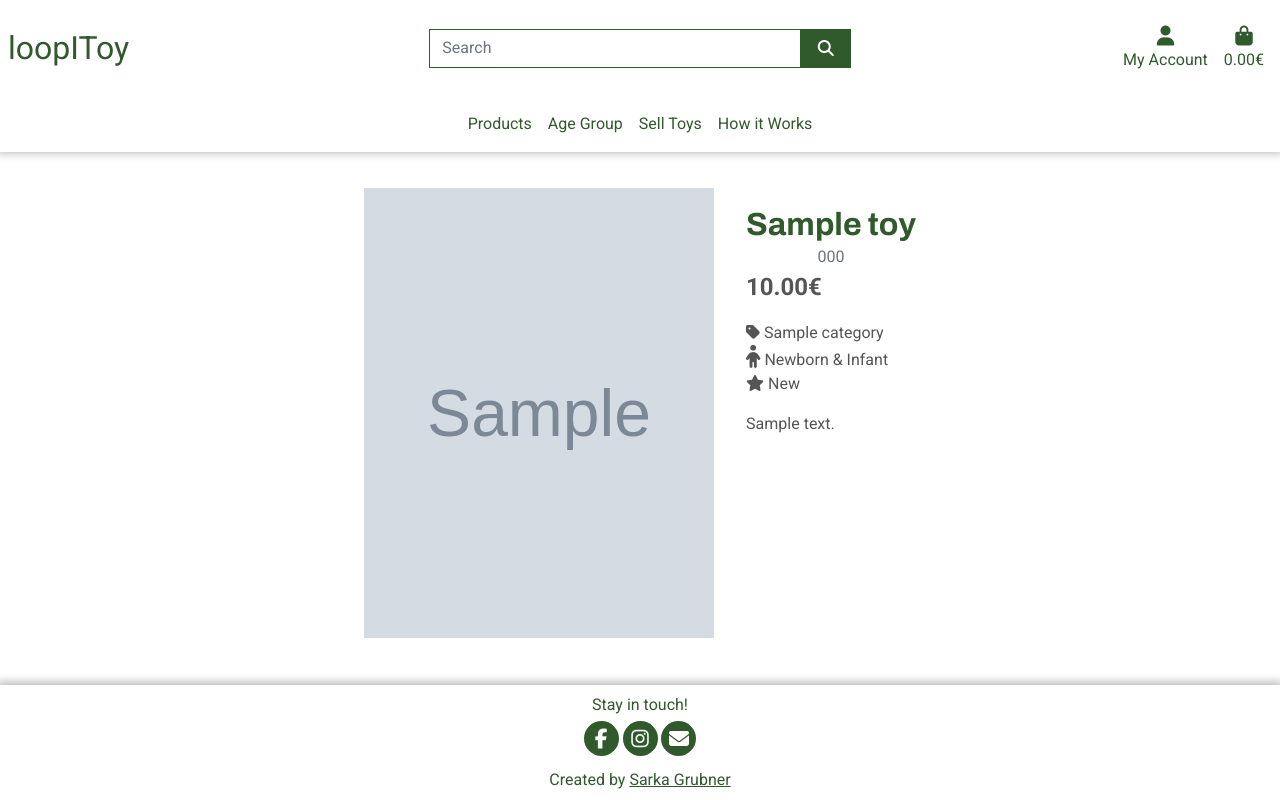
After one commit to brodsa/loopitoy, a Django app: page /toys/detail/1/ in a window 1280 px wide. The commit adds this page. Run offline with Django 3.2, Linux system fonts and the light colour scheme; tables that the repository leaves empty hold one stand-in row (values such as "Sample post"); grey boxes marked "Sample" are stand-in pictures; some libraries are stand-ins or nearby versions.

Commit message:
feat: create detail page for toy

```diff
--- a/static/css/base.css
+++ b/static/css/base.css
@@ -27,7 +27,7 @@ html {
     --ternary-color: #B49532;
     --last-color: #1C304A;
     --white: #fff;
-    --black: #1d1c1c;
+    --black: #555555;
     --bg-white:#e9ecef;
 
     /* Utils */
@@ -44,6 +44,7 @@ body{
     height: 100%;
     background-blend-mode: multiply;
     font-family: var(--text-font);
+    color: var(--black);
 
     display: flex;
     flex-direction: column;
@@ -414,6 +415,7 @@ footer{
 .toys-card{
     box-shadow: var(--box-shadow);
     margin: auto;
+    color: var(--black);
 }
 
 .toys-card:hover,
@@ -421,16 +423,17 @@ footer{
     cursor: pointer;
     box-shadow: var(--box-shadow);
     transform: scale(1.01);
-    color: var(--last-color);
+    color: var(--black);
 }
 .toys__title{
     color: var(--primary-color);
     margin: 80px 0 20px;
+    color: var(--black);
 }
 
 .toy{
     text-decoration: none;
-    color: var(--last-color);
+    color: var(--black);
 }
 
 
@@ -472,7 +475,7 @@ div.card-body{
     bottom: 40%;
     background-color: var(--ternary-color);
     display: inline-block;
-    color: var(--black);
+    color: black;
     font-weight: bold;
     padding: 3px 6px;
 
@@ -480,7 +483,7 @@ div.card-body{
 
 .card-text{
     margin: 0;
-    color: var(--last-color);
+    color: var(--black);
     font-size: 0.95rem;
 }
 
@@ -488,11 +491,38 @@ div.card-body{
     font-size:1.5rem;
 }
 
- /* ++++++++++++ Toys form - Add and Edit ++++++++++++++ */
+/* ++++++++++++ Toys form - Add and Edit ++++++++++++++ */
 .form-toys.form-container{
     box-shadow: var(--box-shadow);
 }
 
+/* +++++++ Toy - Detail +++++++++++++++ */
+
+.toy-detail{
+    margin: 70px auto 30px;
+}
+
+.toy-container{
+    max-width: 300px;
+    display: flex;
+    flex-direction: column;
+}
+
+.toy-detail__picture{
+    width: 300px;
+    height: 400px;
+    align-self: center;
+}
+
+.toy-detail__picture img{
+    height: 100%;
+    width: 100%;
+    object-fit: cover;
+}
+
+.fa-child{
+    font-size: 23px;
+}
 
 
 
@@ -551,6 +581,35 @@ div.card-body{
     .form-toys.form-container{
         margin-top: 120px;
     }
+
+    /* ++++++++++ Toy Detail ++++++++++++++++ */
+    .toy-container{
+        max-width: 400px;
+    }
+
+    .toy-detail__picture{
+        width: 400px;
+        height: 550px;
+        margin: 0 auto;
+    }
+}
+
+@media screen and  (min-width: 950px){
+    /* +++++++ Toy - Detail +++++++++++++++ */
+    .toy-container{
+        max-width: 700px;
+    }
+
+    .toy-detail__picture{
+        width: 350px;
+        height: 450px;
+        margin: 0;
+    }
+
+    .toy-container{
+        flex-direction: row;
+        gap: 2rem;
+    }
 }
 
 
--- a/toys/templates/toys/edit_toy.html
+++ b/toys/templates/toys/edit_toy.html
@@ -23,7 +23,7 @@
         {{ form|crispy }}
         <!-- Buttons -->
 
-      <button class="btn form__button form__button--primary" type="submit">Add Toy</button>
+      <button class="btn form__button form__button--primary" type="submit">Save</button>
     </form>
   </div>
 </div>
--- /dev/null
+++ b/toys/templates/toys/toy_detail.html
@@ -0,0 +1,58 @@
+{% extends 'base.html' %}
+{% load static %}
+
+{% block title %}Toy {{ toy.name }}{% endblock %}
+
+{% block page_header %}
+<div class="overlay"></div>
+<div class="container">
+    <div class="row">
+        <div class="col"></div>
+    </div>
+</div>
+
+{% endblock %}
+
+{% block content %}
+
+<div class="toy-detail">
+
+    <div class="toy-container">
+        <div class="toy-detail__header" >
+            <!-- Book Image: Default Image has to be set manually due to cloudinary -->
+            {% if toy.image == 'media/toys/placeholder.placeholder.webp' %}
+            <div class="toy-detail__picture align-self-center">
+                <img src="https://res.cloudinary.com/dqtlflps3/image/upload/v1697374709/media/books/placeholder.webp" alt="{{ toy.name }}">
+            </div>
+                {% else %}
+            <div class="toy-detail__picture">
+                <img src="{{ toy.image.url }}" alt="{{ toy.image_alt }}">
+            </div>
+            {% endif %}
+        </div>
+        <!--Book Detail -->
+        <div class="toy-detail__panel">
+            <div class="toy-detail__info">
+                <h2 class="text-center pt-3 pb-0 mb-0">{{toy.name}}</h2>
+                <p class="text-center text-secondary mb-0">{{ toy.number}}</p>
+
+                <p class="card-text-lg fw-bolder">{{ toy.price }}€</p>
+                <p class="mb-0"> <i class="fas fa-tag mr-1"></i> {{ toy.category.friendly_name }}</p>
+                <p class="mb-0"><i class="fa-solid fa-child fs-0.5 mr-2"></i> {{ toy.get_age_display }}</p>
+                <p><i class="fas fa-star mr-1"></i> {{ toy.get_quality_display }}</p>
+
+                <p>{{ toy.description }}</p>
+
+            </div>
+
+            <!-- CRUD Buttons -->
+            {% if request.user.is_staff %}
+            <div class="d-flex flex-row gap-2 justify-content-end pb-2 pe-2">
+                <a class= "btn" href="{% url 'edit_toy' toy.id %}"> Edit</a>
+                <a class= "btn" href="{% url 'delete_toy' toy.id %}"> Remove</a>
+            </div>
+            {% endif %}
+        </div>
+    </div>
+</div>
+{% endblock %}
--- a/toys/templates/toys/toys_list.html
+++ b/toys/templates/toys/toys_list.html
@@ -1,6 +1,6 @@
 <div class="toys-card">
 
-    <a href="" class="toy" aria-label="Click to see more details for {{ toy.name }}">
+    <a href="{% url 'toy_detail' toy.id %}" class="toy" aria-label="Click to see more details for {{ toy.name }}">
 
         <div class="card position-relative">
             <!-- Book Image: Default Image has to be set manually due to cloudinary -->
--- a/toys/urls.py
+++ b/toys/urls.py
@@ -4,7 +4,8 @@ from .views import(
     all_toys,
     AddToy,
     EditToy,
-    DeleteToy
+    DeleteToy,
+    DetailToy
 )
 
 urlpatterns = [
@@ -12,4 +13,5 @@ urlpatterns = [
     path('add/',AddToy.as_view(),name='add_toy' ),
     path('edit/<slug:pk>/',EditToy.as_view(),name='edit_toy' ),
     path('delete/<slug:pk>/', DeleteToy.as_view(), name='delete_toy'),
+    path('detail/<slug:pk>/', DetailToy.as_view(), name='toy_detail'),
 ]
--- a/toys/views.py
+++ b/toys/views.py
@@ -2,21 +2,20 @@ from django.shortcuts import render
 
 from django.views.generic import (
     CreateView,
-    ListView,
     DetailView,
     DeleteView,
     UpdateView
     )
 
+from django.contrib import messages
 from django.contrib.auth.mixins import (
     LoginRequiredMixin,
     UserPassesTestMixin
 )
 
-from .models import Toys, Category
+from .models import Toys
 from .forms import ToyForm
 
-from django.contrib import messages
 
 # Create your views here.
 
@@ -99,3 +98,10 @@ class DeleteToy(LoginRequiredMixin, UserPassesTestMixin, DeleteView):
             'Successfully deleted toy'
         )
         return super().delete(request, *args, **kwargs)
+
+
+class DetailToy(DetailView):
+    """ Toy Detail View to see toy details """
+    template_name = 'toys/toy_detail.html'
+    model = Toys
+    context_object_name = 'toy'
```
